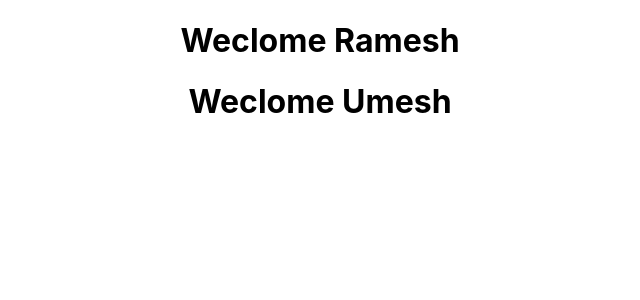
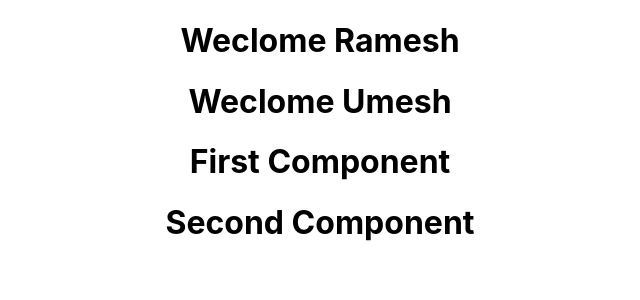
Before and after one commit to revin99/react-learn, a React (Create React App) app: page / in a window 1280 px wide. Shown: the top 300 px of the page, without its empty margins (320-960 px from the left). Built offline with nearby package versions, Linux system fonts and the light colour scheme.

Commit message:
Using named component export

```diff
--- a/src/App.js
+++ b/src/App.js
@@ -2,6 +2,9 @@ import logo from './logo.svg';
 import './App.css';
 import Welcome from './components/Welcome';
 import Greeting from './components/Greeting';
+
+//how to import named component
+import { FirstComponent as FC, SecondComponent } from './components/MyComponent';
 
 function App() {
   return (
@@ -11,6 +14,8 @@ function App() {
 
       <Greeting name="Ramesh"/>
       <Greeting name="Umesh"/>
+      <FC/>
+      <SecondComponent/>
     </div>
   );
 }
--- /dev/null
+++ b/src/components/MyComponent.js
@@ -0,0 +1,11 @@
+export function FirstComponent(){
+    return <h1>First Component</h1>
+}
+
+export function SecondComponent() {
+    return <h1>Second Component</h1>
+}
+
+
+//multiple named export of component
+//but only 1 default export possible
```
